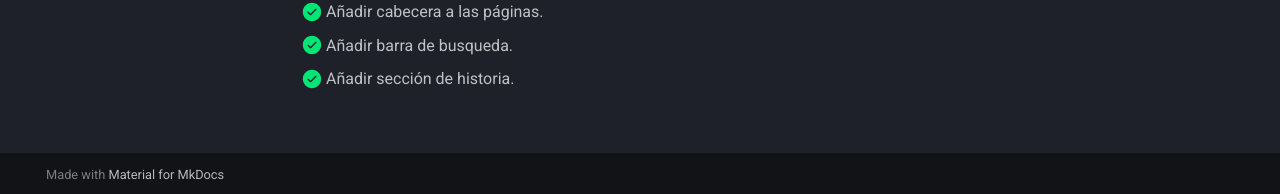
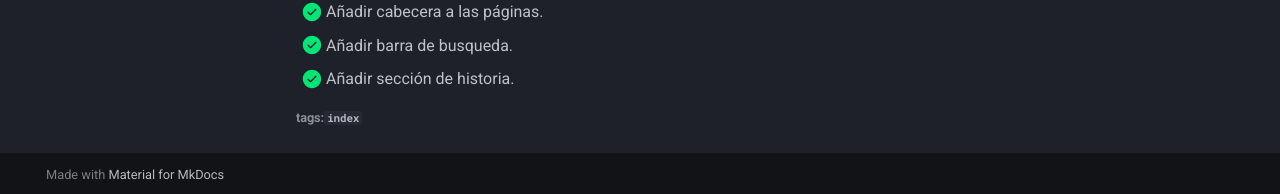
Before and after one commit to pbl0/lambda-mkdocs-material, an MkDocs documentation site: the page built from docs/index.md, in a window 1280 px wide and 1332 px high. Shown: the part 1135-1329 px from the top of the window. Built offline with MkDocs 1.6.1 and Material for MkDocs 9.7.7, drawn with Linux system fonts in a browser that asks for light colours.

Commit message:
last changed at Aug 22, 2022 12:01 PM, pushed by pablo

```diff
--- a/docs/index.md
+++ b/docs/index.md
@@ -31,3 +31,5 @@ Tareas pendientes:
 - [x] Añadir cabecera a las páginas.
 - [x] Añadir barra de busqueda.
 - [x] Añadir sección de historia.
+
+###### tags:`index`
```
